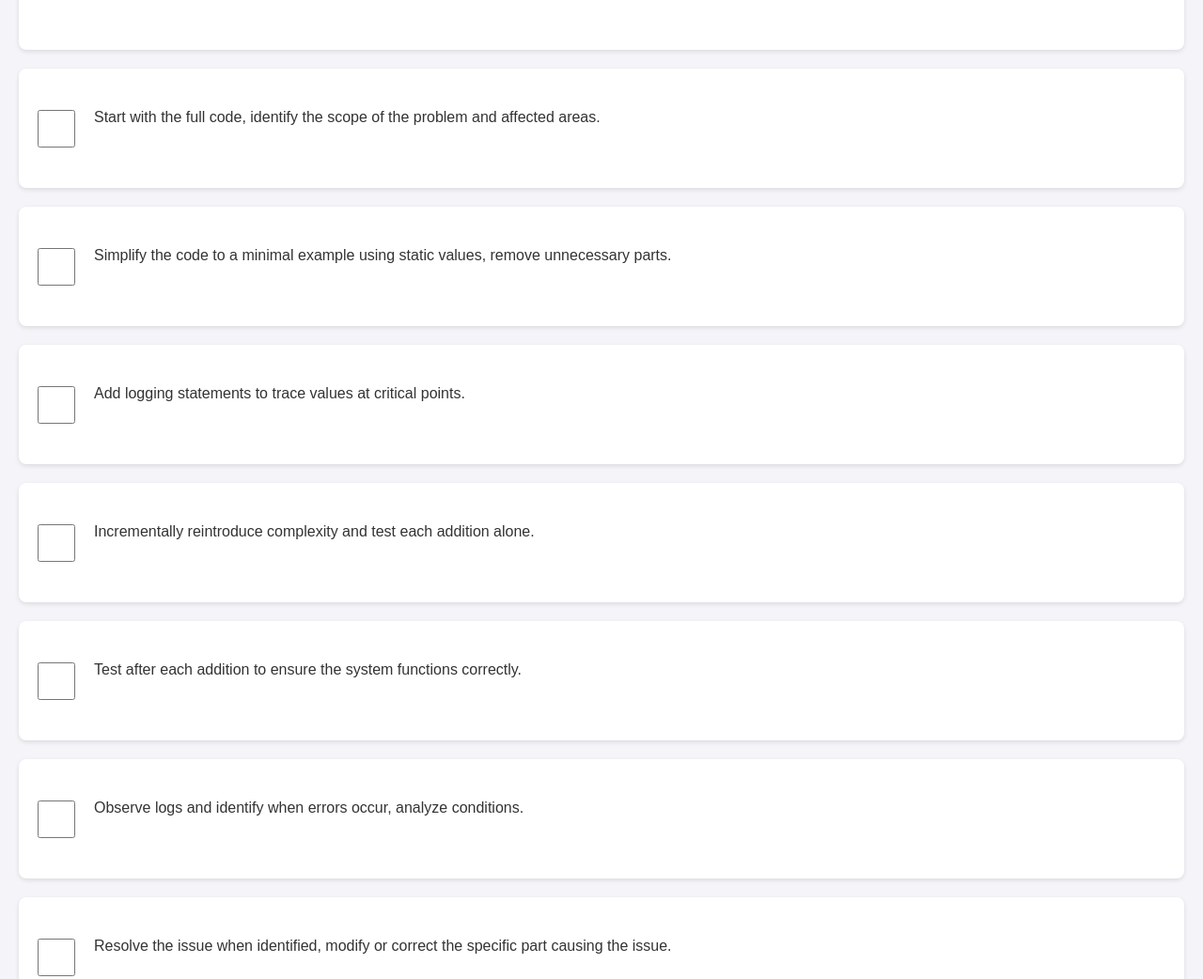
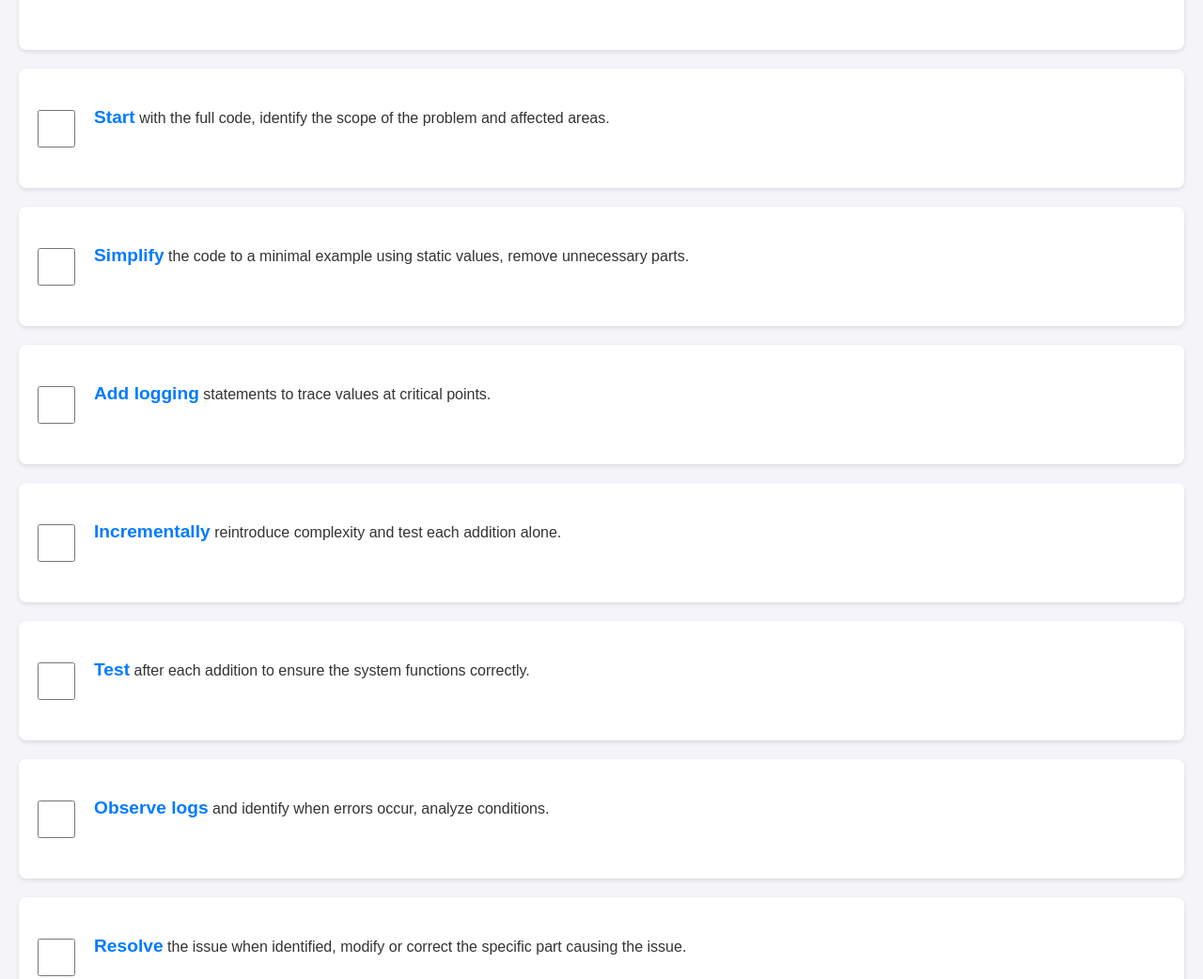
Before and after one commit to lesley-byte/DebuggingChecklist, a plain HTML site: page index.html in a window 1280 px wide. Shown: the part 195-1237 px from the top of the page at 94% size. Drawn offline with Linux system fonts and the light colour scheme.

Commit message:
updated styles and index.html
updated styles and index.html

```diff
--- a/index.html
+++ b/index.html
@@ -18,38 +18,49 @@
     <form id="debugForm">
         <div class="step">
             <input type="checkbox" id="full_code" name="full_code">
-            <label for="full_code">Start with the full code, identify the scope of the problem and affected
-                areas.</label>
+            <label for="full_code"><span class="highlight"
+                    title="E.g., Check the console for error messages and identify which scripts are causing issues.">Start</span>
+                with the full code, identify the scope of the problem and affected areas.</label>
         </div>
         <div class="step">
             <input type="checkbox" id="simplify_code" name="simplify_code">
-            <label for="simplify_code">Simplify the code to a minimal example using static values, remove unnecessary
-                parts.</label>
+            <label for="simplify_code"><span class="highlight"
+                    title="E.g., Remove third-party scripts and use hardcoded values to replace API calls.">Simplify</span>
+                the code to a minimal example using static values, remove unnecessary parts.</label>
         </div>
         <div class="step">
             <input type="checkbox" id="add_logging" name="add_logging">
-            <label for="add_logging">Add logging statements to trace values at critical points.</label>
+            <label for="add_logging"><span class="highlight"
+                    title="E.g., Use console.log(variable) to output current values of variables.">Add logging</span>
+                statements to trace values at critical points.</label>
         </div>
         <div class="step">
             <input type="checkbox" id="reintroduce_complexity" name="reintroduce_complexity">
-            <label for="reintroduce_complexity">Incrementally reintroduce complexity and test each addition
-                alone.</label>
+            <label for="reintroduce_complexity"><span class="highlight"
+                    title="E.g., Gradually re-enable functions and observe at which point the error returns.">Incrementally</span>
+                reintroduce complexity and test each addition alone.</label>
         </div>
         <div class="step">
             <input type="checkbox" id="test_addition" name="test_addition">
-            <label for="test_addition">Test after each addition to ensure the system functions correctly.</label>
+            <label for="test_addition"><span class="highlight"
+                    title="E.g., Use unit tests or manual checks to confirm each feature works as intended.">Test</span>
+                after each addition to ensure the system functions correctly.</label>
         </div>
         <div class="step">
             <input type="checkbox" id="observe_logs" name="observe_logs">
-            <label for="observe_logs">Observe logs and identify when errors occur, analyze conditions.</label>
+            <label for="observe_logs"><span class="highlight"
+                    title="E.g., Look for 'undefined' or 'null' errors that may not halt execution but lead to bugs.">Observe
+                    logs</span> and identify when errors occur, analyze conditions.</label>
         </div>
         <div class="step">
             <input type="checkbox" id="resolve_issue" name="resolve_issue">
-            <label for="resolve_issue">Resolve the issue when identified, modify or correct the specific part causing
-                the issue.</label>
+            <label for="resolve_issue"><span class="highlight"
+                    title="E.g., If a variable is 'undefined', ensure it's declared and assigned before use.">Resolve</span>
+                the issue when identified, modify or correct the specific part causing the issue.</label>
         </div>
         <button type="button" onclick="resetForm()">Reset Checklist</button>
     </form>
+
 
     <script src="scripts/script.js"></script>
 </body>
--- a/styles/style.css
+++ b/styles/style.css
@@ -48,3 +48,9 @@ button {
 button:hover {
   background-color: #0056b3;
 }
+
+.highlight {
+  color: #007bff; /* Choose your color */
+  font-weight: bold;
+  font-size: 1.2em; /* Larger size */
+}
```
